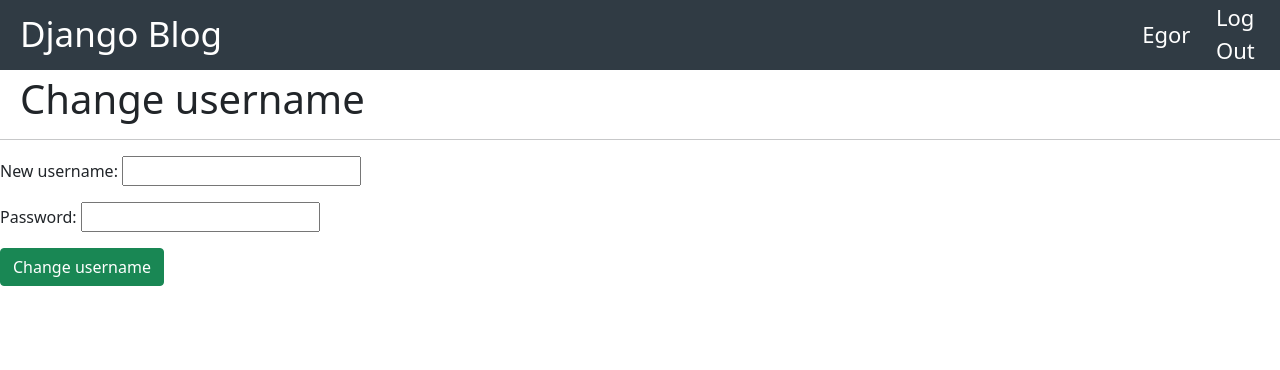
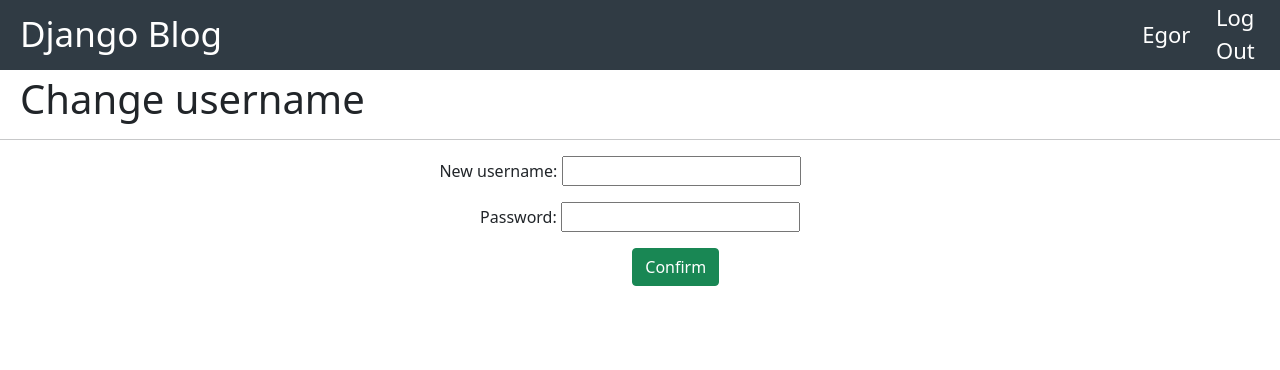
Before and after one commit to JlaBaLLluK/blog_project, a Django app: a page that uses blog_project/user_profile/templates/user_profile/change_username.html in a window 1280 px wide. Shown: the top 370 px of the page. Run offline with Django 4.2, Linux system fonts and the light colour scheme; a user stored in the database is signed in.

Commit message:
Username change page was changed

```diff
--- a/blog_project/user_profile/forms.py
+++ b/blog_project/user_profile/forms.py
@@ -12,6 +12,6 @@ class ChangeUsernameForm(Form):
         password = self.cleaned_data.get('password')
         old_user = User.objects.filter(username=new_username)
         if len(old_user) != 0:
-            raise ValidationError("This username is already taken!")
+            raise ValidationError('This username is already taken!')
 
         return self.cleaned_data
--- a/blog_project/user_profile/static/user_profile/css/style.css
+++ b/blog_project/user_profile/static/user_profile/css/style.css
@@ -76,3 +76,21 @@ p.success-message {
     padding-top: 75px;
     margin-left: 20px;
 }
+
+.change-username-form p {
+    text-align: center;
+}
+
+.new-username-message {
+    margin-right: 40px;
+}
+
+.change-username-form button {
+    margin-left: 49.4%;
+}
+
+.username-taken-error {
+    margin-left: 44.5%;
+    color: red;
+    font-size: 20px;
+}
--- a/blog_project/user_profile/templates/user_profile/change_username.html
+++ b/blog_project/user_profile/templates/user_profile/change_username.html
@@ -6,9 +6,13 @@
 {% block title %}Change username{% endblock %}
 {% block content %}
 <h1 class="change-username-message">Change username</h1><hr>
-<form method="post">
-    {{ form.as_p }}
+{% if form.non_field_errors %}
+<p class="username-taken-error">This username is already taken!</p>
+{% endif %}
+<form method="post" class="change-username-form">
+    <p class="new-username-message">New username: {{ form.new_username }}</p>
+    <p>Password: {{ form.password }}</p>
     {% csrf_token %}
-    <button type="submit" class="btn btn-success">Change username</button>
+    <button type="submit" class="btn btn-success">Confirm</button>
 </form>
 {% endblock %}
--- a/blog_project/user_profile/views.py
+++ b/blog_project/user_profile/views.py
@@ -63,5 +63,4 @@ class ChangeUsernameView(View):
         user.username = new_username
         user.save()
         authenticate(username=new_username, password=password)
-        login(request, user)
         return redirect('profile', new_username)
```
Also changed, not shown: blog_project/db.sqlite3.
